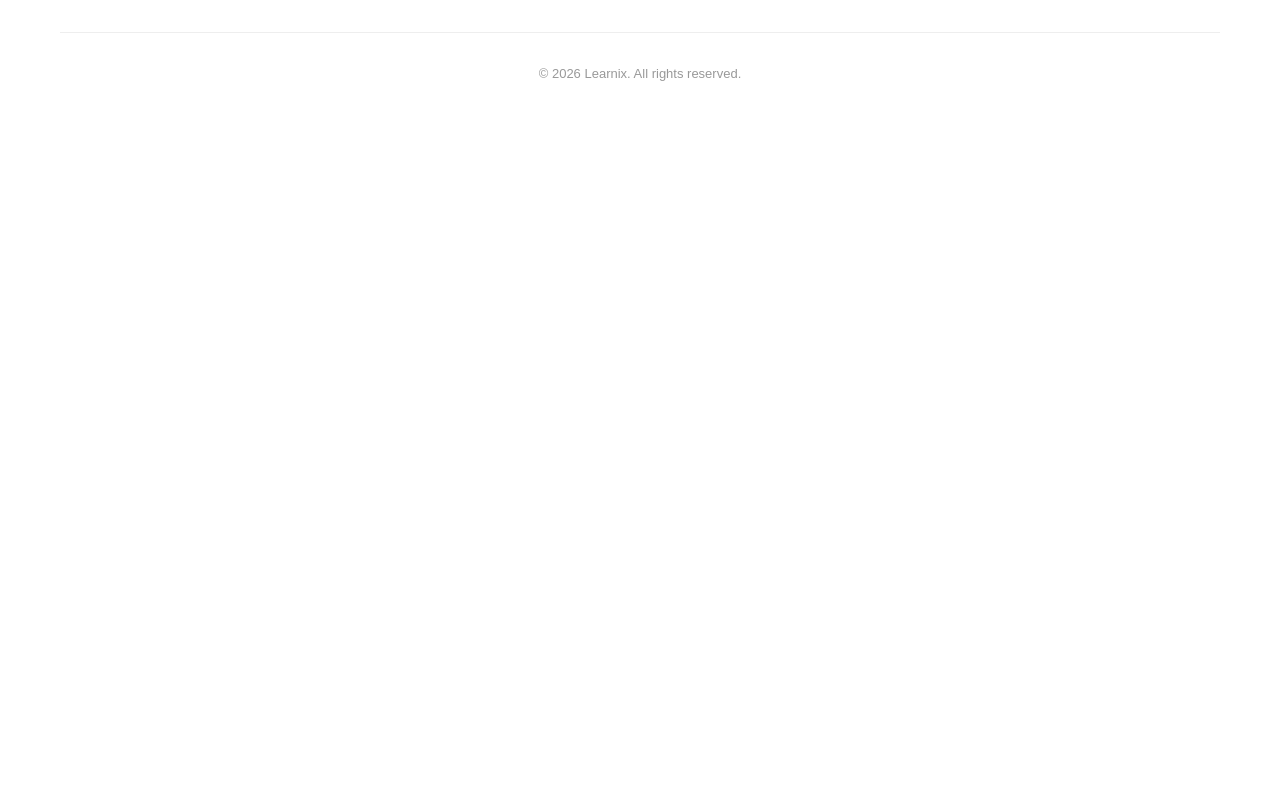
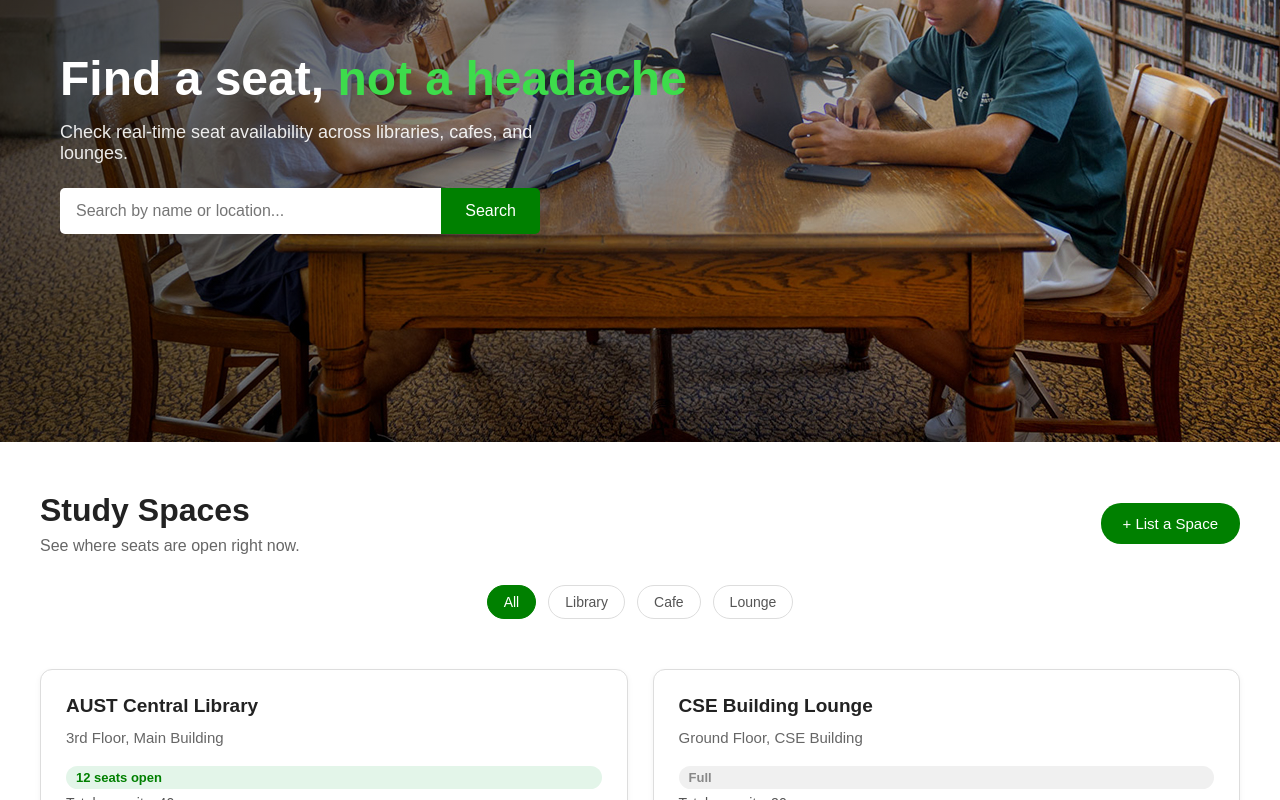
Before and after one commit to nur-rabby09/Learnix, a React (Vite) app: page /study-spaces in a window 1280 px wide. Shown: the part 220-1020 px from the top of the page. Before the commit the page ends 800 px from the top, so only its background shows below. Built offline with nearby package versions, Linux system fonts and the light colour scheme.

Commit message:
Added Study Spaces

```diff
--- a/src/Accessories.jsx
+++ b/src/Accessories.jsx
@@ -4,6 +4,7 @@ import "./App.css";
 import "./StudyBuddy.css";
 import "./Accessories.css";
 import heroImg from "./assets/accessories.jpg";
+import Footer from "./Footer.jsx";
 
 const NAV_ITEMS = [
   { label: "Home", path: "/" },
@@ -15,36 +16,11 @@ const NAV_ITEMS = [
 const CATEGORIES = ["All", "Calculators", "Chargers", "Books", "Other"];
 
 const ITEMS = [
-  {
-    name: "Scientific Calculator",
-    owner: "Rafi H.",
-    category: "Calculators",
-    available: true,
-  },
-  {
-    name: "Phone Charger",
-    owner: "Sarah K.",
-    category: "Chargers",
-    available: true,
-  },
-  {
-    name: "Calculus Textbook",
-    owner: "Meena T.",
-    category: "Books",
-    available: false,
-  },
-  {
-    name: "Laptop Charger",
-    owner: "Arif K.",
-    category: "Chargers",
-    available: true,
-  },
-  {
-    name: "Graph Calculator",
-    owner: "Nabila S.",
-    category: "Calculators",
-    available: false,
-  },
+  { name: "Scientific Calculator", owner: "Rafi H.", category: "Calculators", available: true },
+  { name: "Phone Charger", owner: "Sarah K.", category: "Chargers", available: true },
+  { name: "Calculus Textbook", owner: "Meena T.", category: "Books", available: false },
+  { name: "Laptop Charger", owner: "Arif K.", category: "Chargers", available: true },
+  { name: "Graph Calculator", owner: "Nabila S.", category: "Calculators", available: false },
   { name: "Umbrella", owner: "Tanvir A.", category: "Other", available: true },
 ];
 
@@ -61,11 +37,7 @@ function Accessories() {
     <div>
       {/* Top navbar */}
       <div className="navbar">
-        <span
-          className="logo"
-          onClick={() => navigate("/")}
-          style={{ cursor: "pointer" }}
-        >
+        <span className="logo" onClick={() => navigate("/")} style={{ cursor: "pointer" }}>
           Learnix
         </span>
         <div className="nav-links">
@@ -94,13 +66,9 @@ function Accessories() {
         }}
       >
         <h1>
-          Everything you need,{" "}
-          <span className="sb-highlight">shared by someone nearby</span>
+          Everything you need, <span className="sb-highlight">shared by someone nearby</span>
         </h1>
-        <p>
-          Borrow a calculator, a charger, or a textbook — no need to buy what
-          someone already has.
-        </p>
+        <p>Borrow a calculator, a charger, or a textbook — no need to buy what someone already has.</p>
       </div>
 
       {/* Page header, styled like Study Buddy */}
@@ -117,9 +85,7 @@ function Accessories() {
         {CATEGORIES.map((category) => (
           <span
             key={category}
-            className={
-              activeCategory === category ? "acc-chip active" : "acc-chip"
-            }
+            className={activeCategory === category ? "acc-chip active" : "acc-chip"}
             onClick={() => setActiveCategory(category)}
           >
             {category}
@@ -127,7 +93,7 @@ function Accessories() {
         ))}
       </div>
 
-      {/* Items feed, styled like Study Buddy posts */}
+      {/* Items feed */}
       <div className="sb-feed">
         <div className="sb-grid">
           {filteredItems.map((item) => (
@@ -136,22 +102,13 @@ function Accessories() {
               <p className="sb-card-desc">Shared by {item.owner}</p>
 
               <div className="sb-meta">
-                <span
-                  className={
-                    item.available
-                      ? "acc-status available"
-                      : "acc-status borrowed"
-                  }
-                >
+                <span className={item.available ? "acc-status available" : "acc-status borrowed"}>
                   {item.available ? "Available" : "Borrowed"}
                 </span>
               </div>
 
               <div className="sb-contact">
-                <button
-                  className="btn-solid sb-interested-btn"
-                  disabled={!item.available}
-                >
+                <button className="btn-solid sb-interested-btn" disabled={!item.available}>
                   Request
                 </button>
               </div>
@@ -159,6 +116,8 @@ function Accessories() {
           ))}
         </div>
       </div>
+
+      <Footer />
     </div>
   );
 }
--- a/src/App.jsx
+++ b/src/App.jsx
@@ -1,5 +1,6 @@
 import { useNavigate } from 'react-router-dom';
 import './App.css';
+import "./StudyBuddy.css";
 import Footer from './Footer.jsx';
 
 const NAV_ITEMS = [
@@ -36,7 +37,8 @@ function App() {
 
       {/* Hero with background photo and quote */}
       <div className="hero">
-        <h1>"Where quiet corners meet great company"</h1>
+        <h1>"Where quiet corners meet <span className="sb-highlight">great company"</span>
+        </h1>
         <p>Quiet corners, open seats, and study partners.</p>
       </div>
 
--- /dev/null
+++ b/src/StudySpaces.css
@@ -0,0 +1,49 @@
+.acc-category-row {
+  display: flex;
+  justify-content: center;
+  gap: 12px;
+  flex-wrap: wrap;
+  padding: 0 40px 30px;
+}
+
+.acc-chip {
+  padding: 8px 16px;
+  border: 1px solid #ddd;
+  border-radius: 20px;
+  color: #555;
+  cursor: pointer;
+  font-size: 14px;
+}
+
+.acc-chip.active {
+  background: green;
+  color: white;
+  border-color: green;
+}
+
+.acc-status {
+  display: inline-block;
+  font-size: 13px;
+  font-weight: 600;
+  padding: 4px 10px;
+  border-radius: 12px;
+}
+
+.acc-status.available {
+  background: #e3f5e9;
+  color: green;
+}
+
+.acc-status.borrowed {
+  background: #f0f0f0;
+  color: #888;
+}
+
+.sb-interested-btn:disabled {
+  opacity: 0.5;
+  cursor: not-allowed;
+}
+
+.ss-hero {
+  min-height: 75vh;
+}
--- a/src/StudySpaces.jsx
+++ b/src/StudySpaces.jsx
@@ -1,28 +1,57 @@
-import { useNavigate } from 'react-router-dom';
-import './App.css';
-import Footer from './Footer.jsx';
+import { useState } from "react";
+import { useNavigate } from "react-router-dom";
+import "./App.css";
+import "./StudyBuddy.css";
+import "./StudySpaces.css";
+import Footer from "./Footer.jsx";
+import heroImg from "./assets/studySpace.jpg";
 
 const NAV_ITEMS = [
-  { label: 'Home', path: '/' },
-  { label: 'Study spaces', path: '/study-spaces' },
-  { label: 'Study buddy', path: '/study-buddy' },
-  { label: 'Accessories', path: null },
+  { label: "Home", path: "/" },
+  { label: "Study spaces", path: "/study-spaces" },
+  { label: "Study buddy", path: "/study-buddy" },
+  { label: "Accessories", path: "/accessories" },
+];
+
+const CATEGORIES = ["All", "Library", "Cafe", "Lounge"];
+
+const SPACES = [
+  { name: "AUST Central Library", location: "3rd Floor, Main Building", category: "Library", seatsAvailable: 12, seatsTotal: 40 },
+  { name: "CSE Building Lounge", location: "Ground Floor, CSE Building", category: "Lounge", seatsAvailable: 0, seatsTotal: 20 },
+  { name: "Campus Cafe", location: "Near West Gate", category: "Cafe", seatsAvailable: 5, seatsTotal: 15 },
+  { name: "Quiet Study Room", location: "4th Floor, Library", category: "Library", seatsAvailable: 3, seatsTotal: 10 },
+  { name: "Rooftop Lounge", location: "6th Floor, Academic Block", category: "Lounge", seatsAvailable: 8, seatsTotal: 25 },
+  { name: "Coffee Corner", location: "1st Floor, Student Center", category: "Cafe", seatsAvailable: 0, seatsTotal: 12 },
 ];
 
 function StudySpaces() {
+  const [activeCategory, setActiveCategory] = useState("All");
+  const [searchTerm, setSearchTerm] = useState("");
   const navigate = useNavigate();
+
+  const filteredSpaces = SPACES.filter((space) => {
+    const matchesCategory = activeCategory === "All" || space.category === activeCategory;
+    const matchesSearch = space.name.toLowerCase().includes(searchTerm.toLowerCase()) ||
+      space.location.toLowerCase().includes(searchTerm.toLowerCase());
+    return matchesCategory && matchesSearch;
+  });
+
+  const handleSearchSubmit = (e) => {
+    e.preventDefault();
+  };
 
   return (
     <div>
-
       {/* Top navbar */}
       <div className="navbar">
-        <span className="logo" onClick={() => navigate('/')} style={{ cursor: 'pointer' }}>Learnix</span>
+        <span className="logo" onClick={() => navigate("/")} style={{ cursor: "pointer" }}>
+          Learnix
+        </span>
         <div className="nav-links">
           {NAV_ITEMS.map((item) => (
             <span
               key={item.label}
-              className={item.label === 'Study spaces' ? 'active' : ''}
+              className={item.label === "Study spaces" ? "active" : ""}
               onClick={() => item.path && navigate(item.path)}
             >
               {item.label}
@@ -30,14 +59,88 @@ function StudySpaces() {
           ))}
         </div>
         <div className="nav-actions">
-          <button className="btn-solid" onClick={() => navigate('/signup')}>Sign up</button>
+          <button className="btn-solid" onClick={() => navigate("/signup")}>
+            Sign up
+          </button>
         </div>
       </div>
 
-      {/* Page content goes here */}
+      {/* Hero banner with background image, quote, and search bar */}
+      <div
+        className="sb-hero ss-hero"
+        style={{
+          backgroundImage: `linear-gradient(90deg, rgba(0,0,0,0.65) 0%, rgba(0,0,0,0.4) 50%, rgba(0,0,0,0.1) 100%), url(${heroImg})`,
+        }}
+      >
+        <h1>
+          Find a seat, <span className="sb-highlight">not a headache</span>
+        </h1>
+        <p>Check real-time seat availability across libraries, cafes, and lounges.</p>
+        <form className="sb-search-bar" onSubmit={handleSearchSubmit}>
+          <input
+            type="text"
+            placeholder="Search by name or location..."
+            value={searchTerm}
+            onChange={(e) => setSearchTerm(e.target.value)}
+          />
+          <button type="submit" className="btn-solid">Search</button>
+        </form>
+      </div>
+
+      {/* Page header */}
+      <div className="sb-header">
+        <div>
+          <h1>Study Spaces</h1>
+          <p>See where seats are open right now.</p>
+        </div>
+        <button className="btn-solid sb-create-btn">+ List a Space</button>
+      </div>
+
+      {/* Category filter */}
+      <div className="acc-category-row">
+        {CATEGORIES.map((category) => (
+          <span
+            key={category}
+            className={activeCategory === category ? "acc-chip active" : "acc-chip"}
+            onClick={() => setActiveCategory(category)}
+          >
+            {category}
+          </span>
+        ))}
+      </div>
+
+      {/* Spaces feed */}
+      <div className="sb-feed">
+        <div className="sb-grid">
+          {filteredSpaces.map((space) => (
+            <div className="sb-card" key={space.name}>
+              <h3 className="sb-card-title">{space.name}</h3>
+              <p className="sb-card-desc">{space.location}</p>
+
+              <div className="sb-meta">
+                <span
+                  className={
+                    space.seatsAvailable > 0 ? "acc-status available" : "acc-status borrowed"
+                  }
+                >
+                  {space.seatsAvailable > 0
+                    ? `${space.seatsAvailable} seats open`
+                    : "Full"}
+                </span>
+                <span>Total capacity: {space.seatsTotal}</span>
+              </div>
+
+              <div className="sb-contact">
+                <button className="btn-solid sb-interested-btn" disabled={space.seatsAvailable === 0}>
+                  Reserve
+                </button>
+              </div>
+            </div>
+          ))}
+        </div>
+      </div>
 
       <Footer />
-
     </div>
   );
 }
```
Also changed, not shown: src/assets/studySpace.jpg (added).
